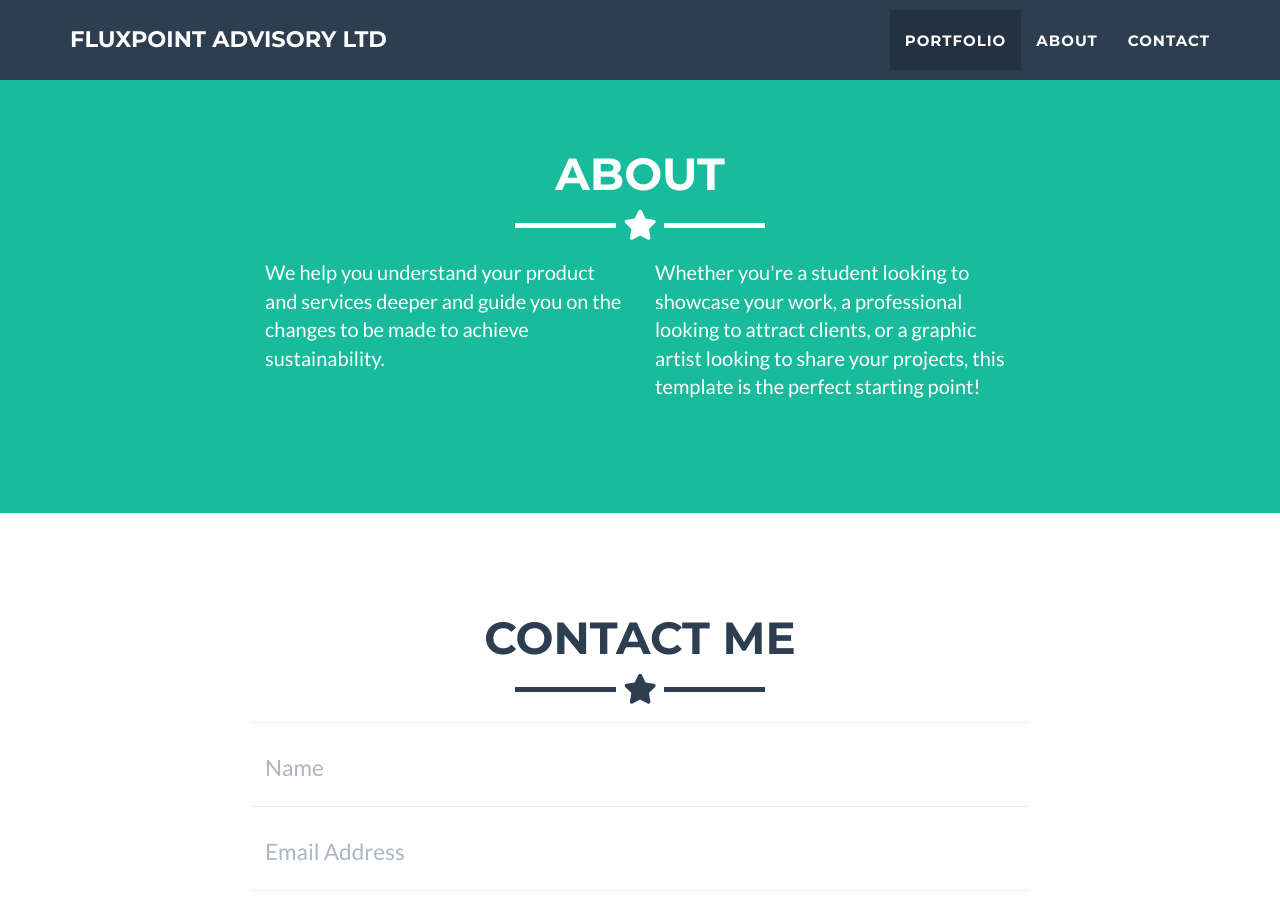
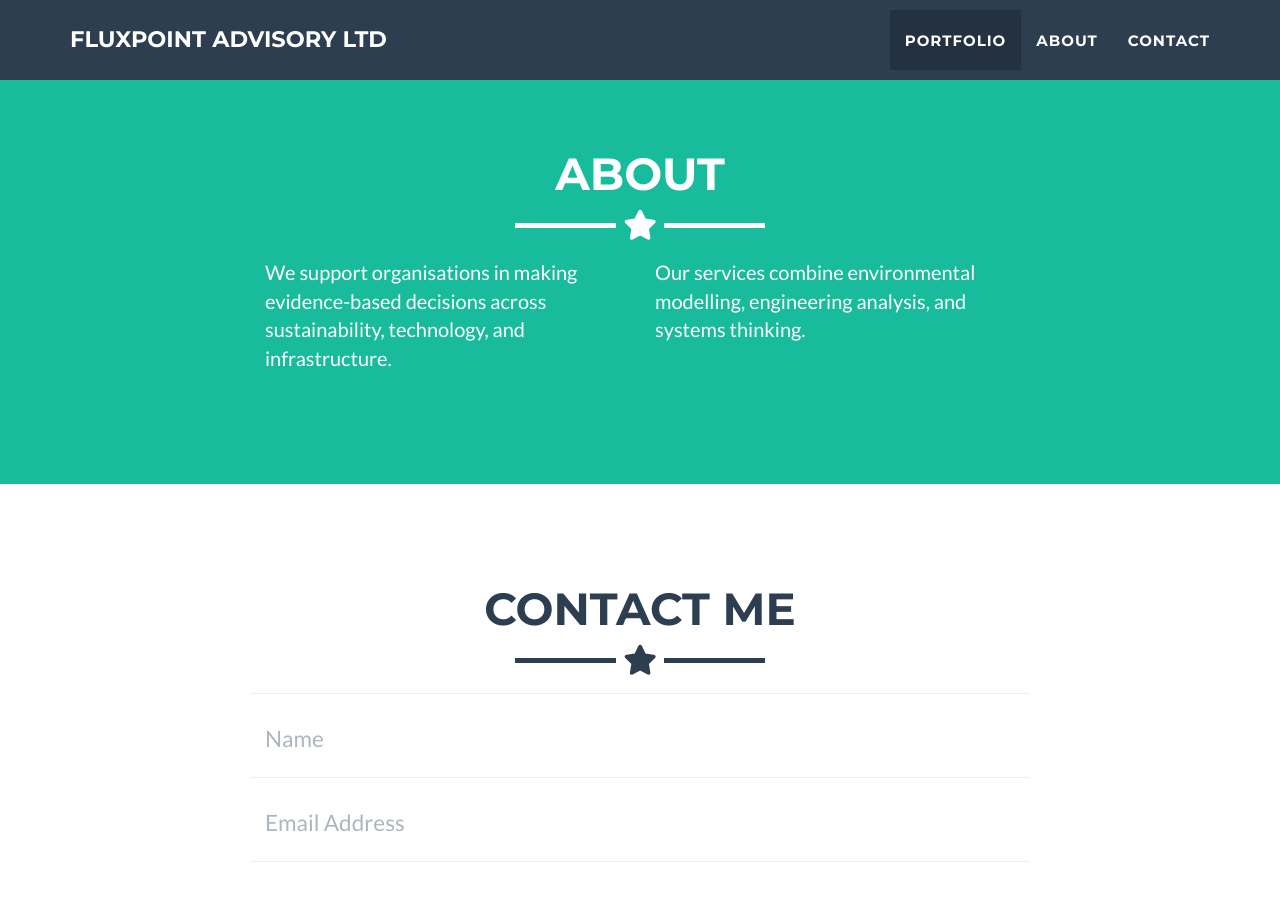
Before and after one commit to fluxpointadv/fluxpointadv.github.io, a Jekyll site: the page built from _posts/2014-07-18-lca.markdown, in a window 1280 px wide and 900 px high, scrolled down 1998 px. Built offline with Jekyll 4.4.1, drawn with Linux system fonts in a browser that asks for light colours.

Commit message:
Update about.html

```diff
--- a/_includes/about.html
+++ b/_includes/about.html
@@ -9,11 +9,10 @@
     </div>
     <div class="row">
       <div class="col-lg-4 col-lg-offset-2">
-        <p>We help you understand your product and services deeper and guide you on the changes to be made to achieve sustainability.</p>
+        <p>We support organisations in making evidence-based decisions across sustainability, technology, and infrastructure.</p>
       </div>
       <div class="col-lg-4">
-        <p>Whether you're a student looking to showcase your work, a professional looking to attract clients, or
-          a graphic artist looking to share your projects, this template is the perfect starting point! </p>
+        <p>Our services combine environmental modelling, engineering analysis, and systems thinking.</p>
       </div>
       <div class="col-lg-8 col-lg-offset-2 text-center">
         <!a href="https://github.com/jeromelachaud/freelancer-theme" class="btn btn-lg btn-outline">
```
